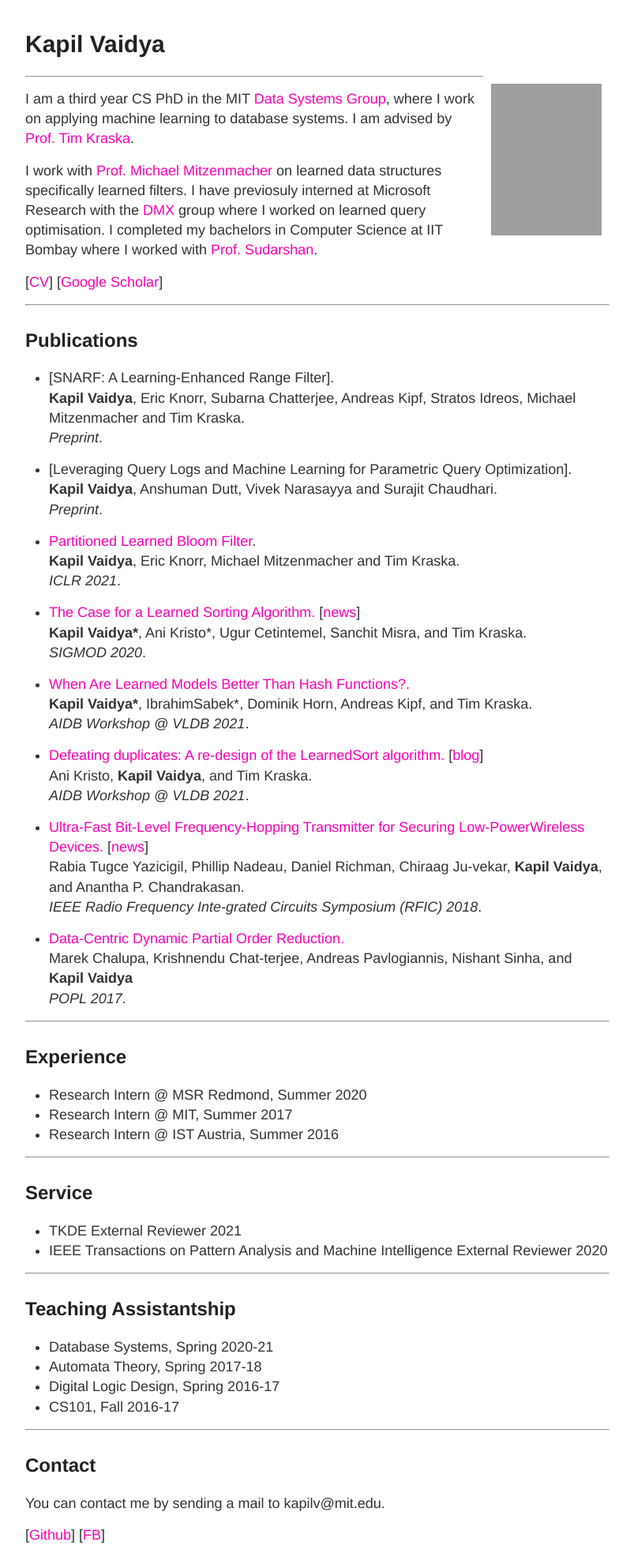
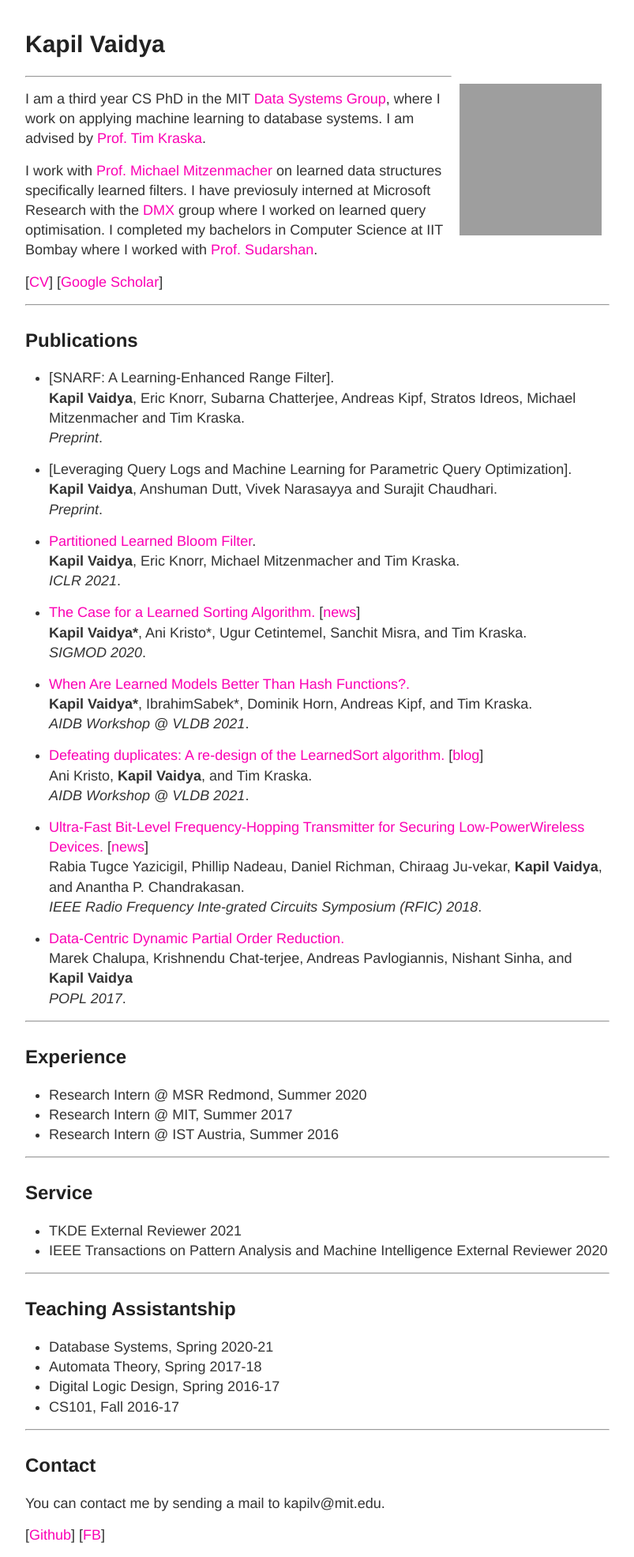
Before and after one commit to kapilvaidya24/kapilvaidya24.github.io, a Jekyll site: the page built from index.md, in a window 1280 px wide. Shown: the whole page at 79% size, without its empty margins (238-1041 px from the left). Built offline with Jekyll 4.4.1, drawn with Linux system fonts in a browser that asks for light colours; grey boxes are pictures that could not be loaded.

Commit message:
Update index.md

```diff
--- a/index.md
+++ b/index.md
@@ -5,7 +5,7 @@ description: stuff
 ---
 
 # Kapil Vaidya
-<img src="/static/PXL_20210829_150759583.PORTRAIT.jpg" alt="Kapil" style="width: 140px; height: 192px; float: right; margin: 10px"/>
+<img src="/static/PXL_20210829_150759583.PORTRAIT.jpg" alt="Kapil" style="width: 180px; height: 192px; float: right; margin: 10px"/>
 <!-- ![Kapil](/static/PXL_20210829_150802540.PORTRAIT.jpg) -->
 
 ---
```
